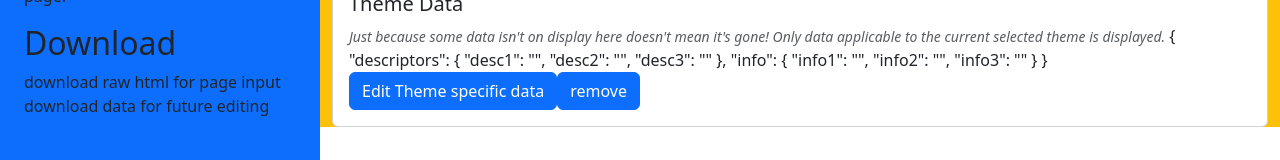
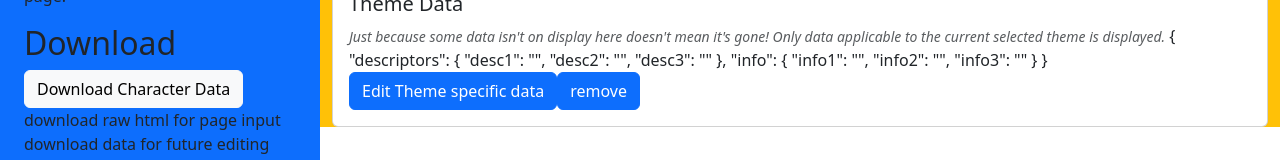
Before and after one commit to spectrology/select-page-maker, an Angular app: page / in a window 1280 px wide. Shown: the part 434-594 px from the top of the page. Built offline with nearby package versions, Linux system fonts and the light colour scheme.

Commit message:
feat: Download character data as JSON

```diff
--- a/src/app/sidebar/sidebar.component.html
+++ b/src/app/sidebar/sidebar.component.html
@@ -9,6 +9,7 @@
     <h2>Custom CSS</h2>
     <p>This select maker uses bootstrap styling. You can overwrite bootstrap classes in order to style your select page.</p>
     <h2>Download</h2>
+    <button type="button" (click)="downloadCharaData()" class="btn btn-light">Download Character Data</button>
     download raw html for page input
     download data for future editing
 </div>
--- a/src/app/sidebar/sidebar.component.ts
+++ b/src/app/sidebar/sidebar.component.ts
@@ -1,5 +1,6 @@
 import { Component } from '@angular/core';
 import { DataService } from '../services/data.service';
+import { DomSanitizer, SafeUrl } from '@angular/platform-browser';
 
 @Component({
   selector: 'app-sidebar',
@@ -9,7 +10,8 @@ import { DataService } from '../services/data.service';
 export class SidebarComponent {
 
   constructor(
-    private dataService: DataService
+    private dataService: DataService,
+    private sanitizer: DomSanitizer
   ) {
     this.theme = this.dataService.theme
   }
@@ -24,4 +26,22 @@ export class SidebarComponent {
     this.theme = theme.name
   }
 
+  jsonDownloadHref: SafeUrl = "";
+
+  downloadCharaData() {
+    let assembledData = {
+      characters: this.dataService.characters,
+      categories: this.dataService.categories
+    }
+
+    var sJson = JSON.stringify(assembledData);
+    var element = document.createElement('a');
+    element.setAttribute('href', "data:text/json;charset=UTF-8," + encodeURIComponent(sJson));
+    element.setAttribute('download', "my-character-data.json");
+    element.style.display = 'none';
+    document.body.appendChild(element);
+    element.click(); // simulate click
+    document.body.removeChild(element);
+  }
+
 }
```
